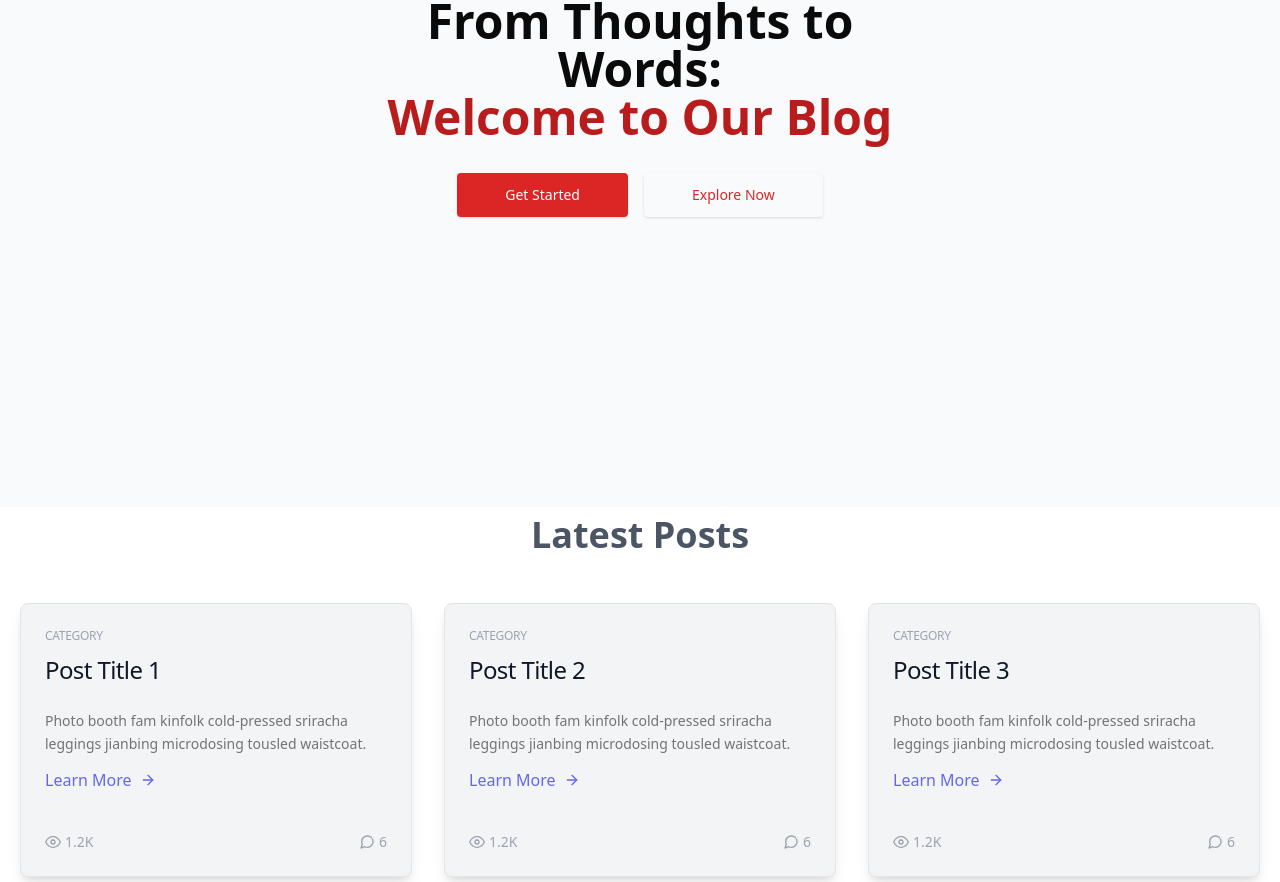
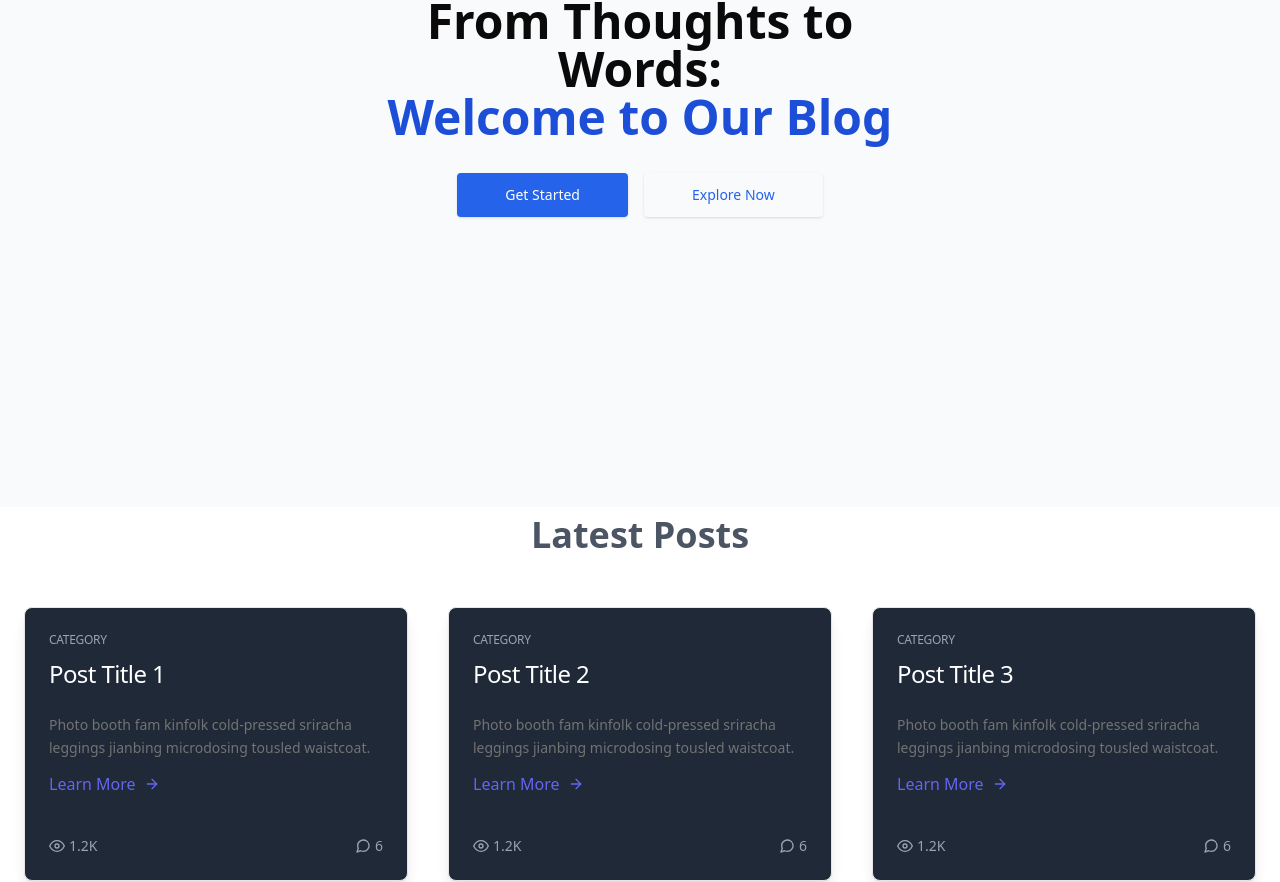
Before and after one commit to Mastermind730/BlogWeb, a Next.js app: page / in a window 1280 px wide. Shown: the part 373-1255 px from the top of the page. Built offline with nearby package versions, Linux system fonts and the light colour scheme.

Commit message:
fixed some styling in navbar and home banner

```diff
--- a/src/components/HomeBanner.tsx
+++ b/src/components/HomeBanner.tsx
@@ -9,21 +9,21 @@ const HomeBanner = (props: Props) => {
       <div className="mx-auto max-w-xl text-center">
         <h1 className="text-3xl font-extrabold sm:text-5xl">
         From Thoughts to Words:
-          <strong className="font-extrabold text-red-700 sm:block">  Welcome to Our Blog</strong>
+          <strong className="font-extrabold text-blue-700 sm:block">  Welcome to Our Blog</strong>
         </h1>
 
 
 
         <div className="mt-8 flex flex-wrap justify-center gap-4">
           <Link
-            className="block w-full rounded bg-red-600 px-12 py-3 text-sm font-medium text-white shadow hover:bg-red-700 focus:outline-none focus:ring active:bg-red-500 sm:w-auto"
+            className="block w-full rounded bg-blue-600 px-12 py-3 text-sm font-medium text-white shadow hover:bg-blue-700 focus:outline-none focus:ring active:bg-red-500 sm:w-auto"
             href="#"
           >
             Get Started
           </Link>
 
           <Link
-            className="block w-full rounded px-12 py-3 text-sm font-medium text-red-600 shadow hover:text-red-700 focus:outline-none focus:ring active:text-red-500 sm:w-auto"
+            className="block w-full rounded px-12 py-3 text-sm font-medium text-blue-600 shadow hover:text-blue-700 focus:outline-none focus:ring active:text-red-500 sm:w-auto"
             href="#"
           >
             Explore Now
--- a/src/components/MainContent.tsx
+++ b/src/components/MainContent.tsx
@@ -13,13 +13,13 @@ const MainContent = (props: Props) => {
       <div className="container px-5 py-10 mx-auto">
         <div className="flex flex-wrap -m-4">
           {Array(3).fill("").map((_, index) => (
-            <div key={index} className="p-4 lg:w-1/3 w-full">
-              <Card className="h-full bg-gray-100 rounded-lg overflow-hidden shadow-lg">
+            <div key={index} className="p-5 lg:w-1/3 w-full">
+              <Card className="h-full bg-gray-800 rounded-lg overflow-hidden shadow-lg">
                 <CardHeader>
                   <CardTitle className="text-xs font-medium text-gray-400 mb-1 uppercase">
                     Category
                   </CardTitle>
-                  <CardTitle className="sm:text-2xl text-xl font-medium text-gray-900 mb-3">
+                  <CardTitle className="sm:text-2xl text-xl font-medium text-white mb-3">
                     Post Title {index + 1}
                   </CardTitle>
                 </CardHeader>
--- a/src/components/Navbar.tsx
+++ b/src/components/Navbar.tsx
@@ -3,13 +3,15 @@ import Link from "next/link";
 import Image from "next/image";
 import React, { useState, useEffect } from "react";
 import { Badge } from "@/components/ui/badge"; // Import ShadCN Badge component
+import { Button } from "./ui/button";
+import { useRouter } from "next/navigation";
 
 type Props = {};
 
 const Navbar = (props: Props) => {
   const [isLoggedIn, setIsLoggedIn] = useState(false);
   const [username, setUsername] = useState("");
-
+  const router=useRouter();
   useEffect(() => {
     // Simulate checking if the user is logged in (replace with real check)
     const loggedUser = localStorage.getItem("username");
@@ -20,6 +22,12 @@ const Navbar = (props: Props) => {
       setUsername(loggedUser);
     }
   }, []);
+
+  const LogOut=()=>{
+    localStorage.removeItem("username");
+    localStorage.removeItem("token");
+    router.push("/login");
+  }
 
   return (
     <header className="bg-gradient-to-r from-black to-gray-800 mt-0 shadow-lg focus:outline-none">
@@ -43,15 +51,20 @@ const Navbar = (props: Props) => {
                     About
                   </Link>
                 </li>
-                {/* Add more nav items here */}
+
               </ul>
             </nav>
 
             <div className="flex items-center gap-6">
               {isLoggedIn ? (
+                <>
                 <Badge className="rounded-full w-10 h-10 flex items-center justify-center bg-blue-600 text-white text-xl font-bold">
                   {username.charAt(0).toUpperCase()}
                 </Badge>
+                <Button onClick={LogOut}  className="p-5 py-2 bg-red-500 text-2xl hover:bg-red-600">
+                  LogOut
+                </Button>
+                </>
               ) : (
                 <div className="sm:flex sm:gap-4">
                   <Link
```
